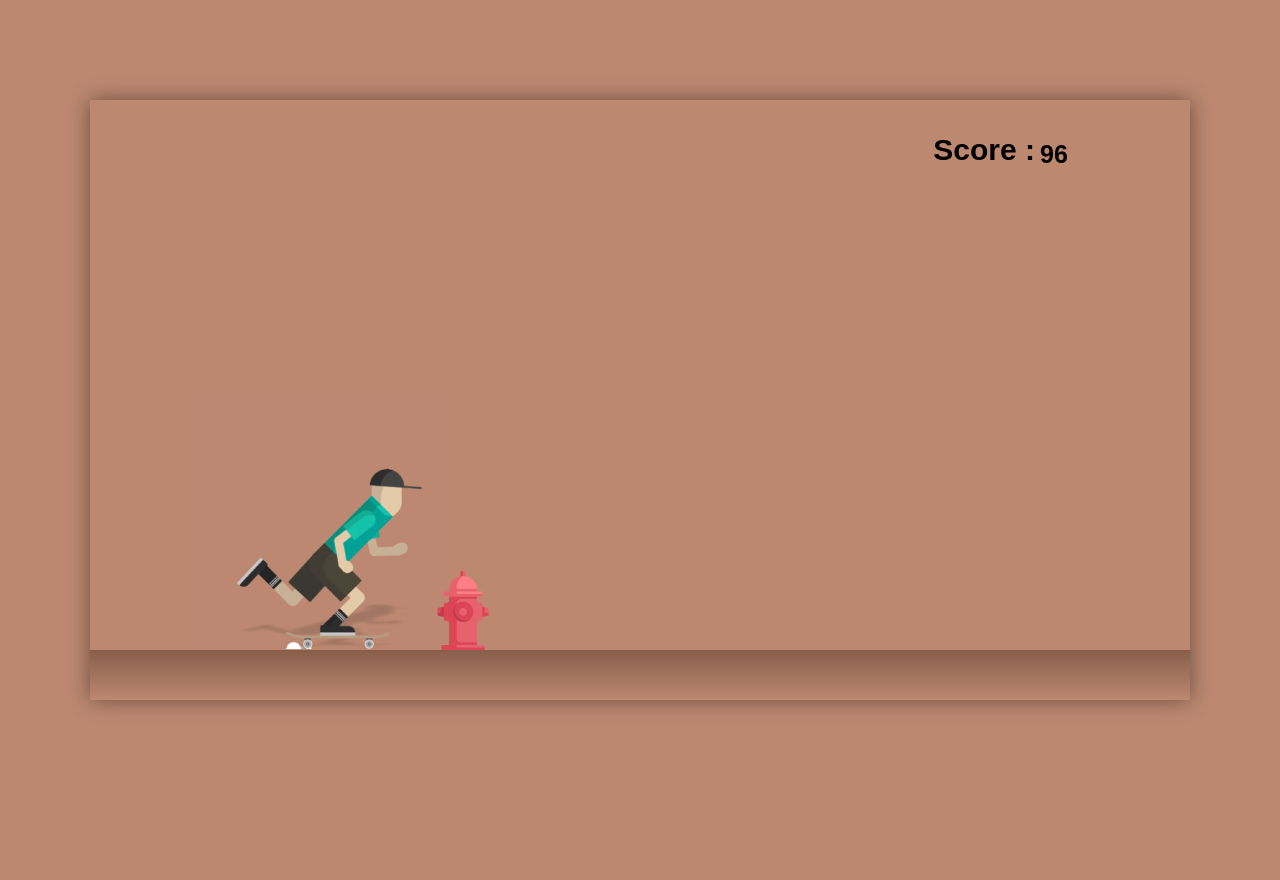
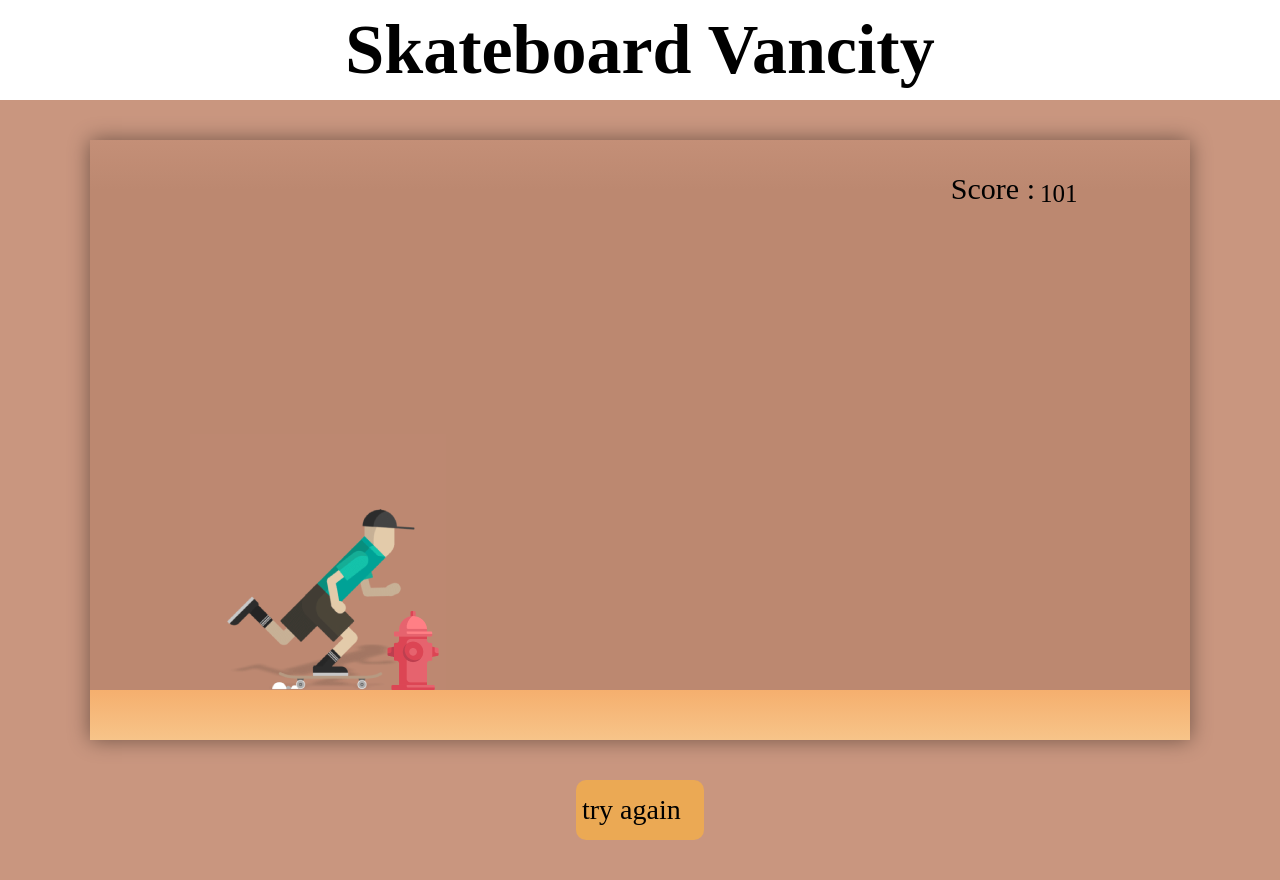
Before and after one commit to jorgeruizm94/SkateboardingVancity.github.io, a plain HTML site: page Prueba/index.html in a window 1280 px wide. Before the commit the page ends 800 px from the top, so only its background shows below. Drawn offline with Linux system fonts and the light colour scheme; a web font is replaced by a local one.

Commit message:
Final cut

```diff
--- a/Prueba/index.html
+++ b/Prueba/index.html
@@ -1,5 +1,9 @@
 <!DOCTYPE html>
 <html lang="en">
+
+<link rel="preconnect" href="https://fonts.googleapis.com">
+<link rel="preconnect" href="https://fonts.gstatic.com" crossorigin>
+<link href="https://fonts.googleapis.com/css2?family=Caesar+Dressing&display=swap" rel="stylesheet">
 
 <head>
     <meta charset="UTF-8">
@@ -11,8 +15,15 @@
 </head>
 
 <body>
+
+    <div class="title">
+    <div class="titulo">Skateboard Vancity</div>
+</div>
+<div class="skategame">
     <div id="container">
         <div id="scoreBox"> <span> Score : </span> <span id='score'>0</span></div>
+        <div id="sky"></div>
+        <div id="wall"></div>
         <div id="character-box">
             <div id="character"></div>
         </div>
@@ -20,9 +31,12 @@
         <div id="road"></div>
         <script src="scripts.js"></script>
     </div>
+</div>
+   <div class="boton">
 
 
-
+<input  type="button" value="try again   " onclick="RefreshPage()"    >
+</div>
 </body>
 
 </html>
--- a/Prueba/scripts.js
+++ b/Prueba/scripts.js
@@ -5,27 +5,32 @@ const characterBox = document.getElementById('character-box');
 
 
         let gameover = new Audio('gameover.wav');
-        let music = new Audio('Battles.mp3');
+        let music = new Audio('Battles.wav');
         let jumpMusic=new Audio('jump.wav');
 
         let score = document.getElementById('score');
         let scoreIncrease = 0;
 
+        music.volume=0.5;
+        music.play();
         music.loop = true;
-        music.play();
-        music.volume=0.5;
+
+
 
         document.addEventListener('click', jump);
         function jump() {
             if (characterBox.classList == 'jump') {
                 return;
             }
+
             characterBox.classList.add('jump');
+            jumpMusic.volume=0.2;
             jumpMusic.play();
 
             setTimeout(() => {
                 characterBox.classList.remove('jump');
                 jumpMusic.paused();
+
                 jumpMusic.currentTime=0;
 
 
@@ -39,7 +44,7 @@ const characterBox = document.getElementById('character-box');
             let blockleft = parseInt(window.getComputedStyle(block).getPropertyValue('left'));
             let characterbottom = parseInt(window.getComputedStyle(characterBox).getPropertyValue('bottom'));
 
-            if (blockleft > 30 && blockleft < 336 && characterbottom <= 150) {
+            if (blockleft > 30 && blockleft < 300 && characterbottom <= 80) {
 
                 music.pause();
                 block.style.animationPlayState = 'paused';
@@ -49,8 +54,11 @@ const characterBox = document.getElementById('character-box');
 
 
                 if (flag == 1) {
+                    gameover.volume=0.2;
                     gameover.play();
+
                     flag++;
+
                 }
 
 
@@ -68,3 +76,7 @@ const characterBox = document.getElementById('character-box');
             check();
 
         }, 10);
+
+        function RefreshPage() {
+            location.reload();
+        }
--- a/Prueba/style.css
+++ b/Prueba/style.css
@@ -1,34 +1,89 @@
 body {
-    width: 100%;
-    height: 100vh;
+    background-color: #c9967f;
+
+
+
+
+    padding: 0;
+    margin: 0;
+
+
+}
+
+input {
+
+height: 60px;
+width: 128px;
+background-color: #eba954;
+border: 0px;
+border-radius: 10px;
+font-size: 28px;
+    font-family: 'Caesar Dressing';
+    margin: 40px;
+    text-align: center;
+
+
+
+
+}
+
+.boton {
     display: flex;
     justify-content: center;
     align-items: center;
-    padding: 0;
-    margin: 0;
-    background-color: #BC8870;
+}
+
+.titulo {
+    text-align: center;
+   font-size: 70px;
+    font-family: 'Caesar Dressing';
+    font-weight: bold;
+    padding: 10px 0px;
+    position: relative;
+
+}
+
+.title {
+
+
+   background-color: white;
+   height: 100px;
+
+
+
+
+}
+
+.skategame {
+    padding-top: 40px;
+    display: flex;
+    justify-content: center;
+    align-items: center;
+
 
 }
 
 #container {
+
     width: 1100px;
     height: 600px;
+    background-color: #BC8870;
     position: relative;
     box-shadow: 0px 0px 20px rgba(0, 0, 0, 0.445);
-    background-color: #BC8870;
+
     overflow: hidden;
 }
 
 #scoreBox {
     font-size: 30px;
-    font-family: Arial, Helvetica, sans-serif;
+    font-family: 'Caesar Dressing';
 
     display: flex;
     justify-content: end;
     align-items: center;
     padding: 30px 0px;
     color: black;
-    font-weight: bold;
+
 
 
 
@@ -78,13 +133,24 @@ span {
 #road {
     width: 100%;
     height: 50px;
-    background-image: linear-gradient(#885e4a, #BC8870);
+    background-image: linear-gradient(#f5af6e, #f7c489);
     position: absolute;
     bottom: 0px;
 }
 
+#wall {
+    width: 100%;
+    height:50px;
+    background-image: linear-gradient(#c48f77, #BC8870);
+    position: absolute;
+    top: 0px;
+}
+
+
+
 .jump {
     animation: character-box-jump .7s linear;
+
 }
 
 @keyframes character-animate {
```
Also changed, not shown: 5 other files.
